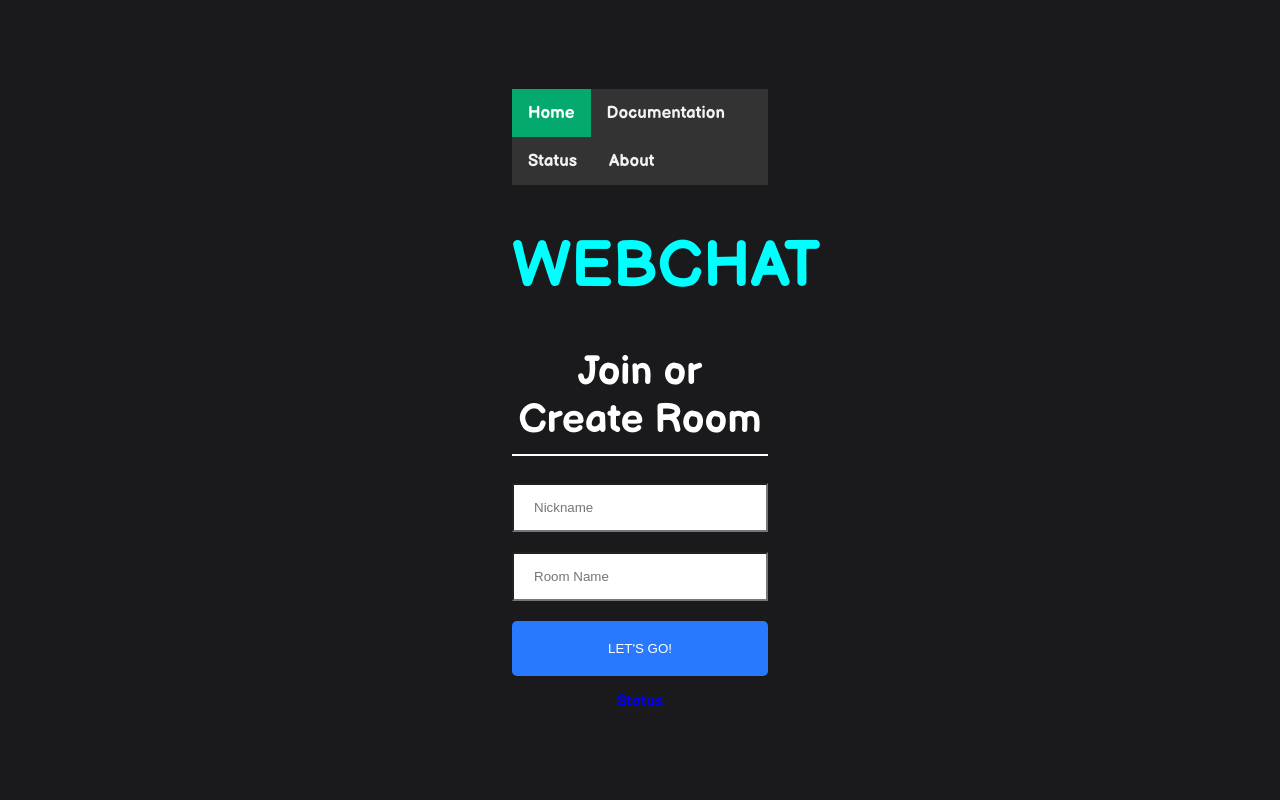
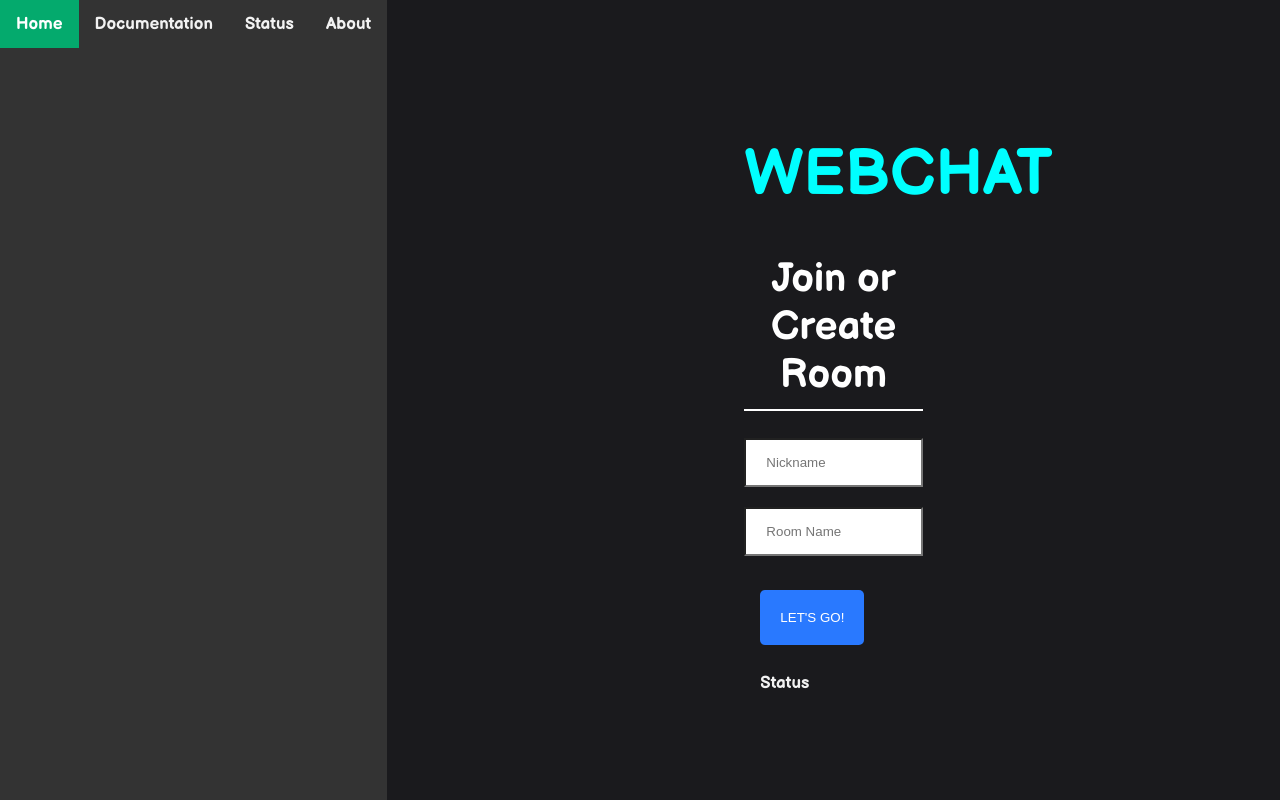
Before and after one commit to Senophyx/pocket-chat-client, a React (Create React App) app: page / in a window 1280 px wide. Built offline with nearby package versions, Linux system fonts and the light colour scheme.

Commit message:
Update Join.js

```diff
--- a/src/components/Join/Join.js
+++ b/src/components/Join/Join.js
@@ -9,15 +9,14 @@ export default function SignIn() {
 
 
   return (
+    <div class="topnav">
+    <a class="active" href="#home">Home</a>
+    <a href="#news">Documentation</a>
+    <a href="https://webchat.betteruptime.com/">Status</a>
+    <a href="#about">About</a>
     <div className="joinOuterContainer">
      <div className="joinInnerContainer">
       <div class="header">
-      <div class="topnav">
-       <a class="active" href="#home">Home</a>
-       <a href="#news">Documentation</a>
-       <a href="https://webchat.betteruptime.com/">Status</a>
-       <a href="#about">About</a>
-      </div>
        <style>
        @import url('https://fonts.googleapis.com/css2?family=Balsamiq+Sans:wght@700&display=swap');
        </style>
@@ -38,5 +37,6 @@ export default function SignIn() {
      <a href="https://webchat.betteruptime.com/" target="_blank">Status</a>
    </div>
  </div>
+</div>
 );
 }
```
